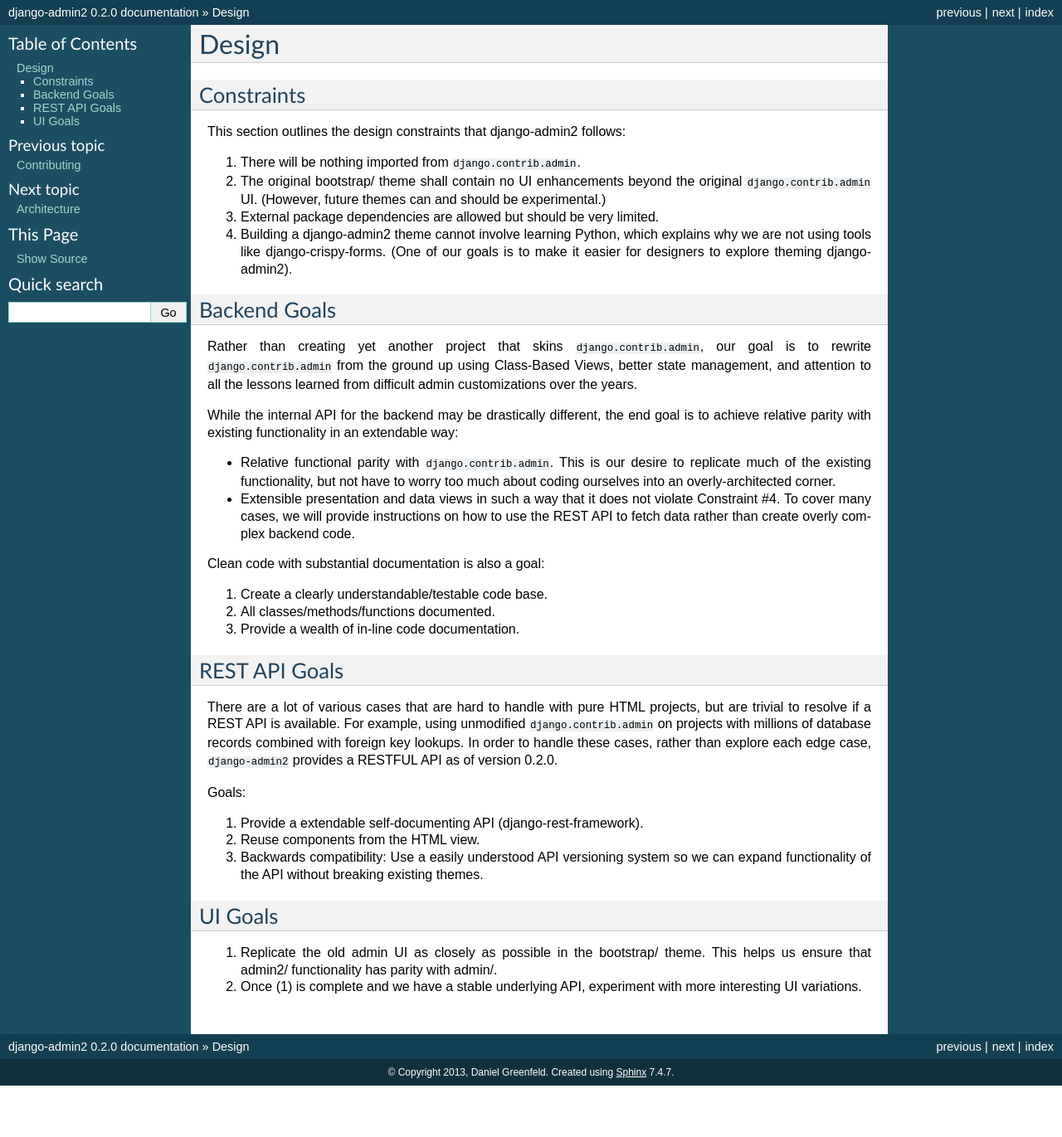
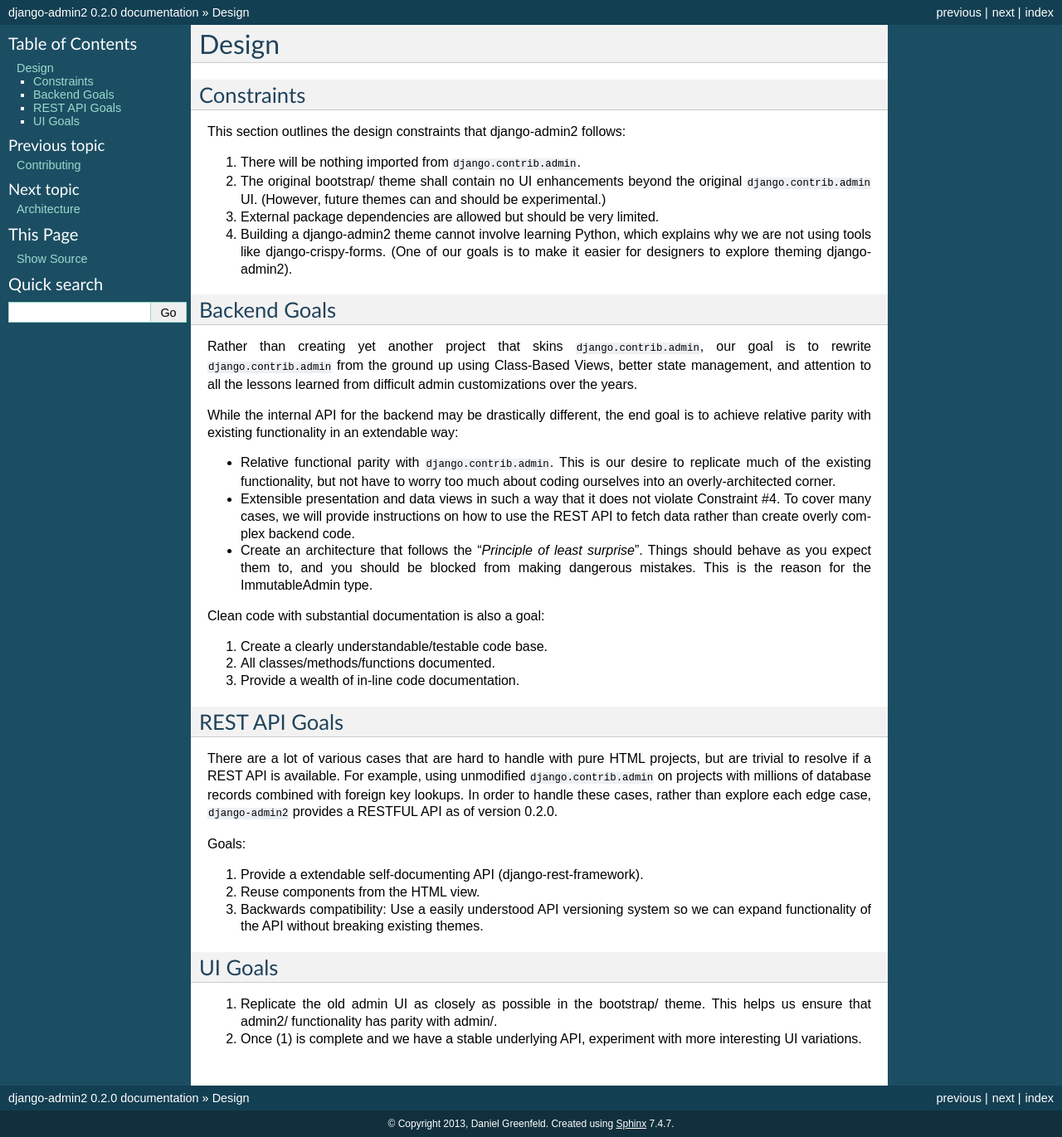
Before and after one commit to jazzband/django-admin2, a Sphinx documentation site: the page built from docs/design.rst, in a window 1280 px wide. Shown: the whole page at 83% size. Built offline with Sphinx 7.4.7, drawn with Linux system fonts in a browser that asks for light colours; before the commit the page ends 1309 px from its top, so only the background shows below that.

Commit message:
Adding in note about the model_admin immutable issue

```diff
--- a/docs/design.rst
+++ b/docs/design.rst
@@ -21,6 +21,7 @@
 
 * Relative functional parity with ``django.contrib.admin``. This is our desire to replicate much of the existing functionality, but not have to worry too much about coding ourselves into an overly-architected corner.
 * Extensible presentation and data views in such a way that it does not violate Constraint #4. To cover many cases, we will provide instructions on how to use the REST API to fetch data rather than create overly complex backend code.
+* Create an architecture that follows the "*Principle of least surprise*". Things should behave as you expect them to, and you should be blocked from making dangerous mistakes. This is the reason for the ImmutableAdmin type.
 
 Clean code with substantial documentation is also a goal:
 
```
